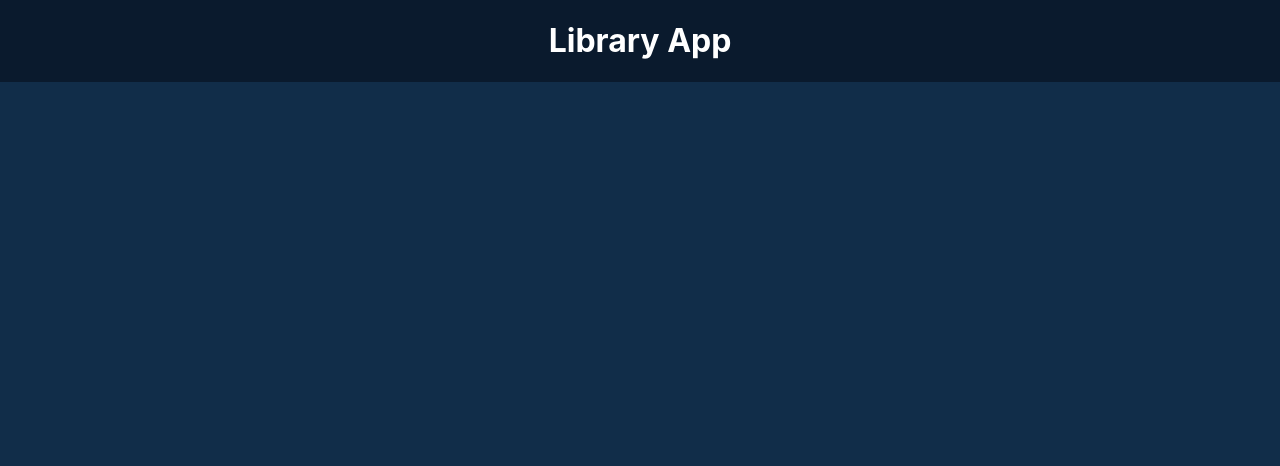
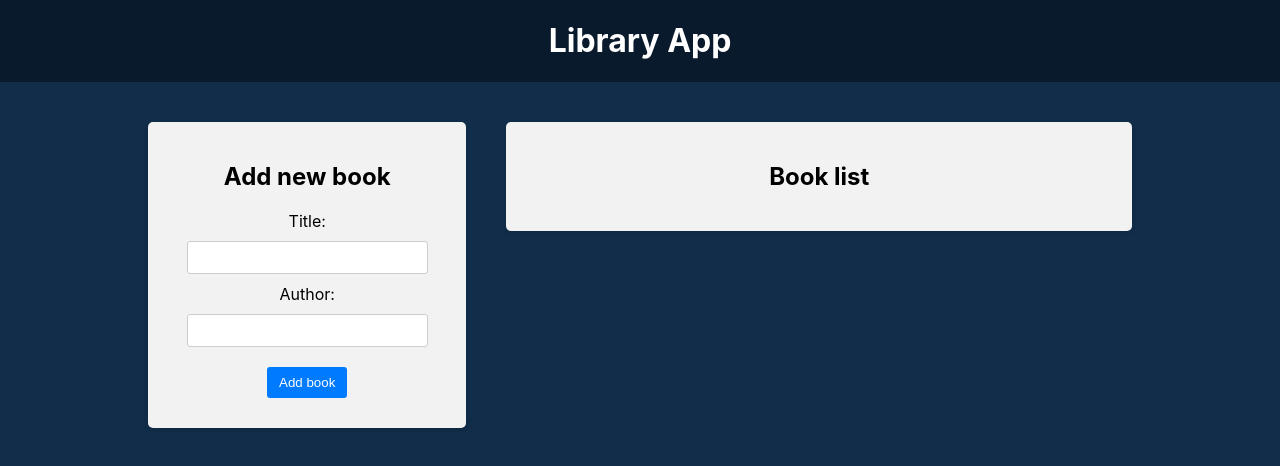
Before and after one commit to Geksus/react-redux-library-app, a React (Create React App) app in the folder frontend/: page / in a window 1280 px wide. Shown: the top 466 px of the page. Built offline with nearby package versions, Linux system fonts and the light colour scheme; the HTML template or start-up script is replaced by a standard one.

Commit message:
BookForm created

```diff
--- a/frontend/src/App.js
+++ b/frontend/src/App.js
@@ -1,4 +1,7 @@
 import "./App.css";
+import BookForm from "./components/BookForm/BookForm";
+import BookList from "./components/BookList/BookList";
+import Filter from "./components/Filter/Filter";
 
 function App() {
   return (
@@ -6,6 +9,15 @@
       <header className="app-header">
         <h1>Library App</h1>
       </header>
+      <main className="app-main">
+        <div className="app-left-column">
+          <BookForm />
+        </div>
+        <div className="app-right-column">
+          {/*<Filter />*/}
+          <BookList />
+        </div>
+      </main>
     </div>
   );
 }
--- /dev/null
+++ b/frontend/src/components/BookForm/BookForm.css
@@ -0,0 +1,48 @@
+.book-form {
+    width: 100%;
+}
+
+.book-form label {
+    display: block;
+    width: 100%;
+    text-align: center;
+    margin-bottom: 10px;
+}
+
+.book-form input {
+    width: 80%;
+    padding: 8px;
+    margin-bottom: 10px;
+    border: 1px solid #ccc;
+    border-radius: 3px;
+}
+
+.book-form button {
+    background-color: #007bff;
+    color: #fff;
+    padding: 8px 12px;
+    border: none;
+    border-radius: 3px;
+    cursor: pointer;
+    margin: 10px;
+    transition: background-color 0.3s ease;
+}
+
+.book-form button:hover {
+    background-color: #0056b3;
+}
+
+.book-form .spinner {
+    animation: spinner 1s infinite linear;
+    margin-left: 10px;
+}
+
+@keyframes spinner {
+    from {
+        transform: rotate(0deg);
+    }
+
+    to {
+        transform: rotate(360deg);
+    }
+}
--- /dev/null
+++ b/frontend/src/components/BookForm/BookForm.jsx
@@ -0,0 +1,44 @@
+import "./BookForm.css";
+import { useState } from "react";
+
+export default function BookForm() {
+  const [title, setTitle] = useState("");
+  const [author, setAuthor] = useState("");
+
+  function handleSubmit(event) {
+    event.preventDefault();
+
+    if (title && author) {
+      // dispatch action
+      setTitle("");
+      setAuthor("");
+    }
+  }
+
+  return (
+    <div className="app-block book-form">
+      <h2>Add new book</h2>
+      <form onSubmit={handleSubmit}>
+        <div>
+          <label htmlFor="title">Title:</label>
+          <input
+            type="text"
+            id="title"
+            value={title}
+            onChange={(event) => setTitle(event.target.value)}
+          />
+        </div>
+        <div>
+          <label htmlFor="author">Author:</label>
+          <input
+            type="text"
+            id="author"
+            value={author}
+            onChange={(event) => setAuthor(event.target.value)}
+          />
+        </div>
+        <button type="submit">Add book</button>
+      </form>
+    </div>
+  );
+}
--- /dev/null
+++ b/frontend/src/components/BookList/BookList.css
@@ -0,0 +1,61 @@
+.book-list ul {
+    padding: 0;
+    margin: 20px -20px;
+    list-style: none;
+}
+
+.book-list li {
+    display: flex;
+    justify-content: space-between;
+    align-items: center;
+    width: auto;
+    padding: 10px 20px;
+    border-bottom: 1px solid #ccc;
+    background-color: #fff;
+    list-style-type: none;
+}
+
+.book-list li:nth-child(even) {
+    background-color: #f2f2f2;
+}
+
+.book-list li:hover {
+    background-color: #dbe4f8;
+}
+
+.book-list button {
+    background-color: #fff;
+    color: red;
+    border: 1px solid red;
+    padding: 8px 12px;
+    border-radius: 3px;
+    cursor: pointer;
+    transition: background-color 0.3s ease;
+}
+
+.book-list button:hover {
+    background-color: #fdd;
+}
+
+.book-list .highlight {
+    background-color: #ff0;
+}
+
+.book-list .book-info {
+    flex: 1;
+    text-align: left;
+}
+
+.book-list .book-actions {
+    display: flex;
+    align-items: center;
+}
+
+.book-list .star-icon {
+    width: 24px;
+    height: 24px;
+    margin: 0 20px;
+    cursor: pointer;
+    transition: color 0.3s ease;
+    color: #fca510;
+}
--- /dev/null
+++ b/frontend/src/components/BookList/BookList.jsx
@@ -0,0 +1,9 @@
+import "./BookList.css";
+
+export default function BookList() {
+  return (
+    <div className="app-block book-list">
+      <h2>Book list</h2>
+    </div>
+  );
+}
--- /dev/null
+++ b/frontend/src/components/Filter/Filter.css
@@ -0,0 +1,50 @@
+.filter-row {
+    display: flex;
+    justify-content: space-between;
+    align-items: center;
+}
+
+.filter-group {
+    flex: 1;
+    text-align: center;
+}
+
+.filter input[type='text'] {
+    width: 80%;
+    padding: 8px;
+    border: 1px solid #ccc;
+    border-radius: 3px;
+}
+
+.filter button {
+    background-color: #007bff;
+    color: #fff;
+    padding: 8px 12px;
+    border: none;
+    border-radius: 3px;
+    cursor: pointer;
+    margin: 10px;
+    transition: background-color 0.3s ease;
+}
+
+.filter button:hover {
+    background-color: #0056b3;
+}
+
+@media screen and (max-width: 1024px) {
+    .filter-row {
+        flex-direction: column;
+        align-items: stretch;
+    }
+
+    .filter-group {
+        width: 100%;
+        margin: auto;
+        margin-bottom: 10px;
+    }
+
+    .filter button {
+        margin: 10px auto 0;
+        max-width: 50%;
+    }
+}
--- /dev/null
+++ b/frontend/src/components/Filter/Filter.jsx
@@ -0,0 +1,9 @@
+import "./Filter.css";
+
+export default function Filter() {
+  return (
+    <div className="app-block filter">
+      <h2>Filters</h2>
+    </div>
+  );
+}
```
